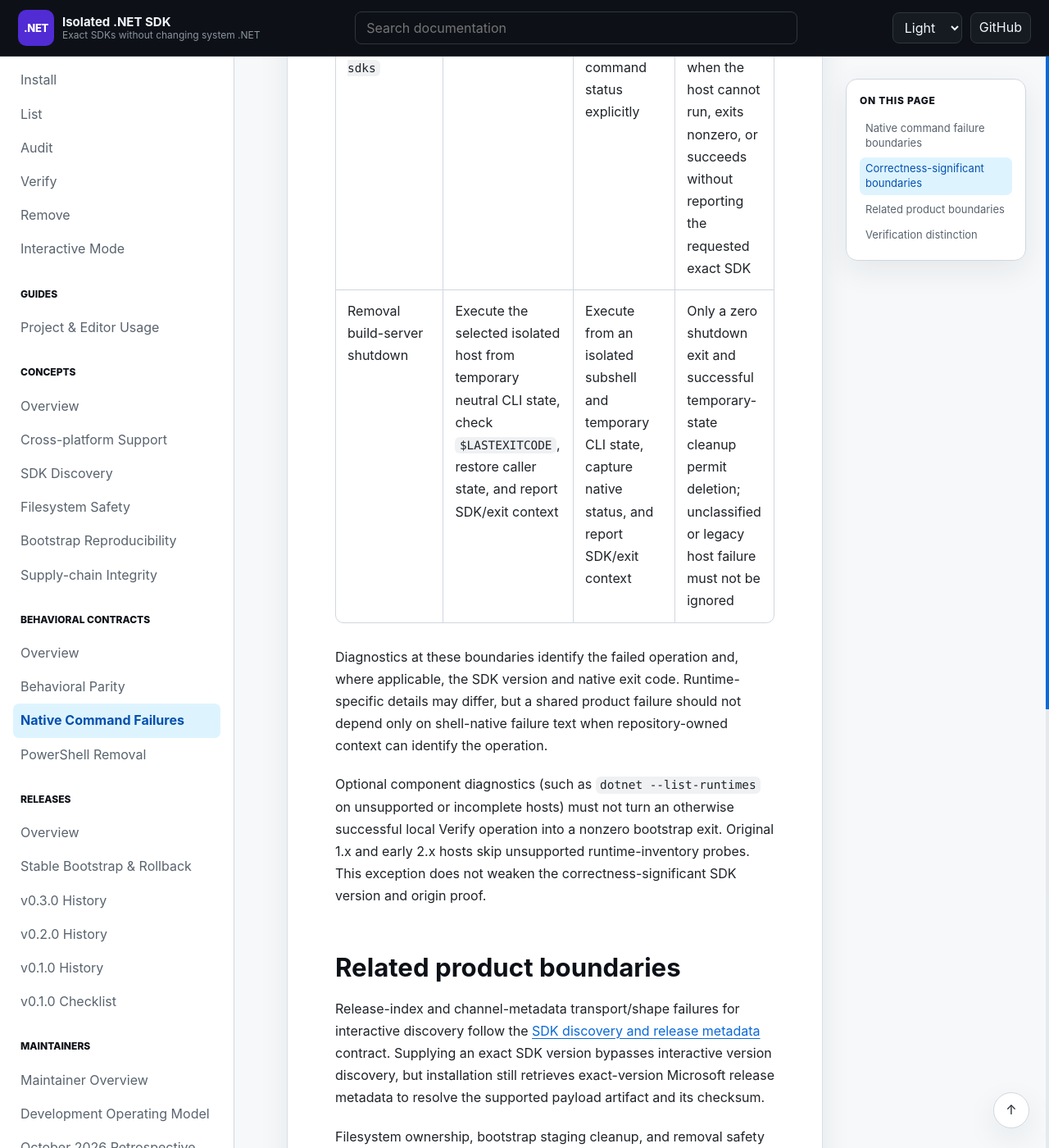
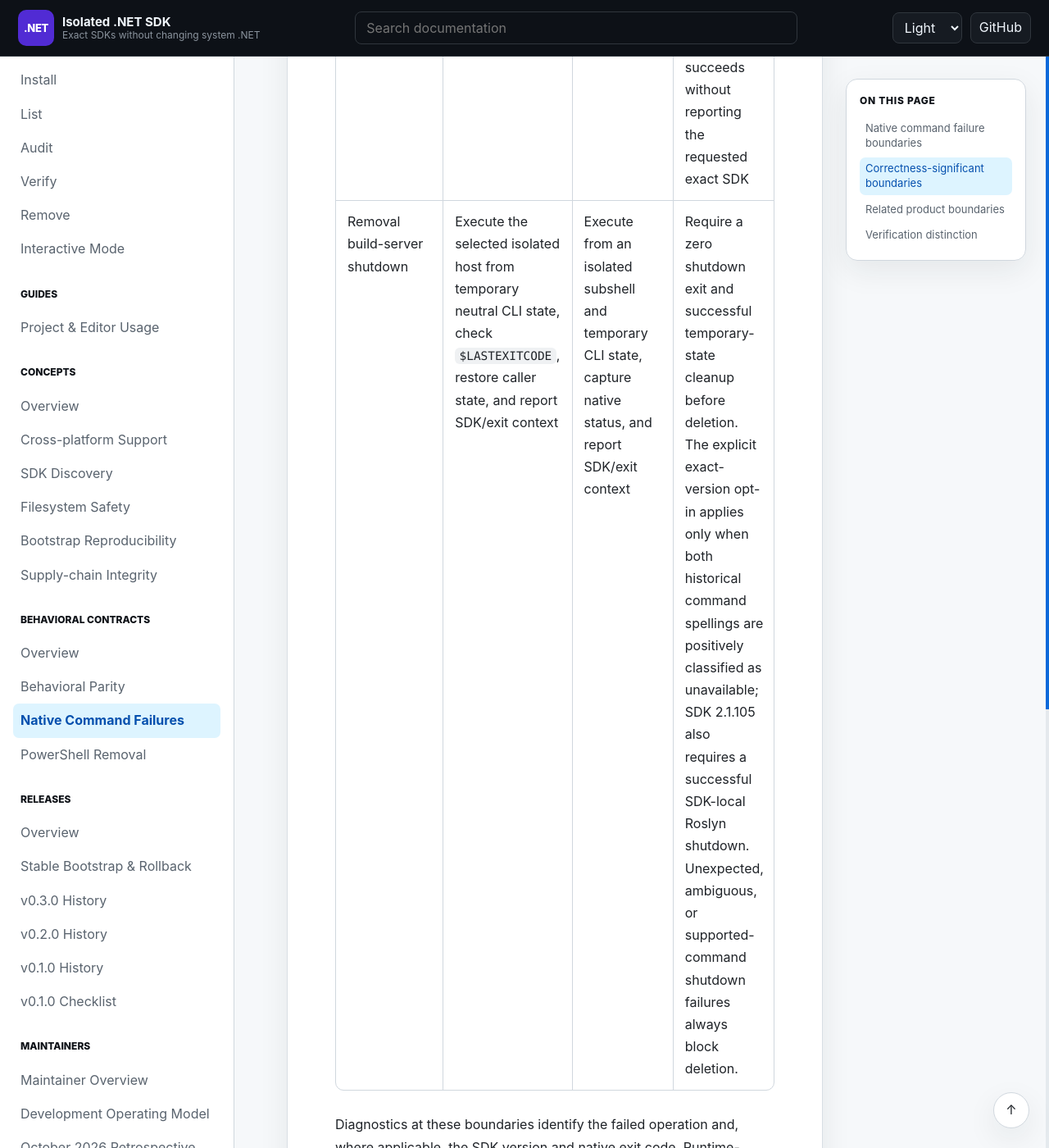
Before and after one commit to infoconex/isolated-dotnet-sdk, a Jekyll site: the page built from docs/contracts/native-command-failures.md, in a window 1280 px wide and 1400 px high, scrolled down 2805 px. Shown: the whole window at 82% size. Built offline with Jekyll 4.4.1, drawn with Linux system fonts in a browser that asks for light colours; our own code applies the rules of GitHub Pages for plain Markdown files.

Commit message:
docs: align removal safety and parity contracts for historical opt-in (#161)

```diff
--- a/docs/contracts/native-command-failures.md
+++ b/docs/contracts/native-command-failures.md
@@ -14,7 +14,7 @@ The tool treats an external command's exit status as correctness-significant whe
 | Verified payload extraction | `Expand-Archive` failure is caught with SDK/version context | Archive extraction status is captured explicitly | Stop before staged-host verification and promotion when extraction fails |
 | Post-extraction isolated host SDK proof | For newer hosts, check `--list-sdks` exit and inventory; for historical 1.x/early 2.x require exact `--version` plus `--info` SDK Base Path inside staging | Same version-dependent behavior | Fail before promotion when host invocation, exact SDK resolution, or origin verification fails |
 | Standalone Verify isolated host `--list-sdks` | Catch host-launch failure and check `$LASTEXITCODE` | Require the host to be executable and capture command status explicitly | Fail nonzero without mutation when the host cannot run, exits nonzero, or succeeds without reporting the requested exact SDK |
-| Removal build-server shutdown | Execute the selected isolated host from temporary neutral CLI state, check `$LASTEXITCODE`, restore caller state, and report SDK/exit context | Execute from an isolated subshell and temporary CLI state, capture native status, and report SDK/exit context | Only a zero shutdown exit and successful temporary-state cleanup permit deletion; unclassified or legacy host failure must not be ignored |
+| Removal build-server shutdown | Execute the selected isolated host from temporary neutral CLI state, check `$LASTEXITCODE`, restore caller state, and report SDK/exit context | Execute from an isolated subshell and temporary CLI state, capture native status, and report SDK/exit context | Require a zero shutdown exit and successful temporary-state cleanup before deletion. The explicit exact-version opt-in applies only when both historical command spellings are positively classified as unavailable; SDK 2.1.105 also requires a successful SDK-local Roslyn shutdown. Unexpected, ambiguous, or supported-command shutdown failures always block deletion. |
 
 Diagnostics at these boundaries identify the failed operation and, where applicable, the SDK version and native exit code. Runtime-specific details may differ, but a shared product failure should not depend only on shell-native failure text when repository-owned context can identify the operation.
 
```
